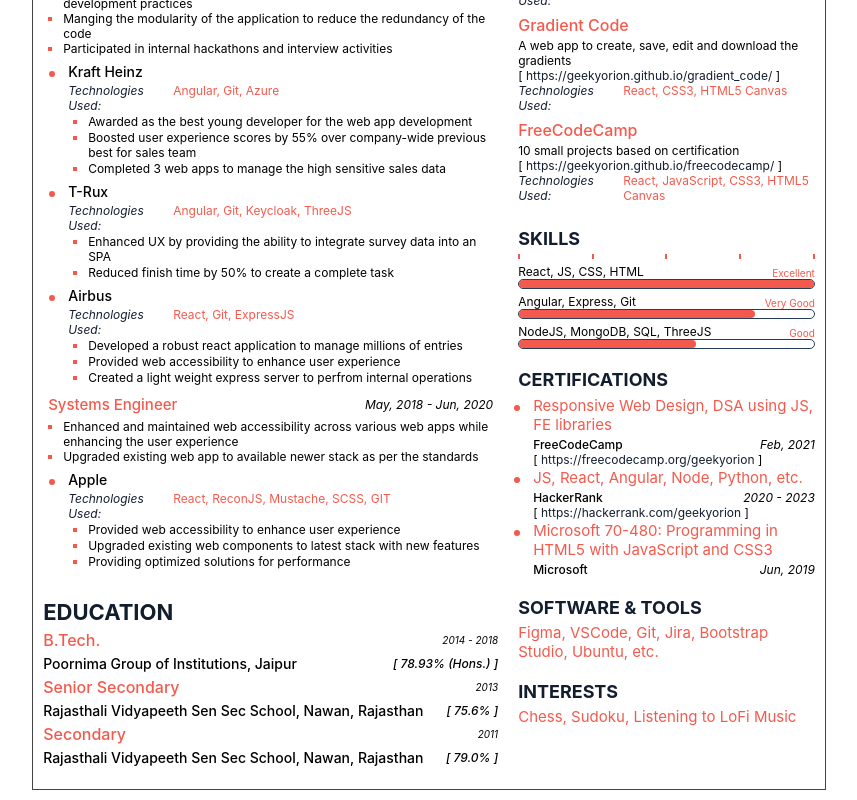
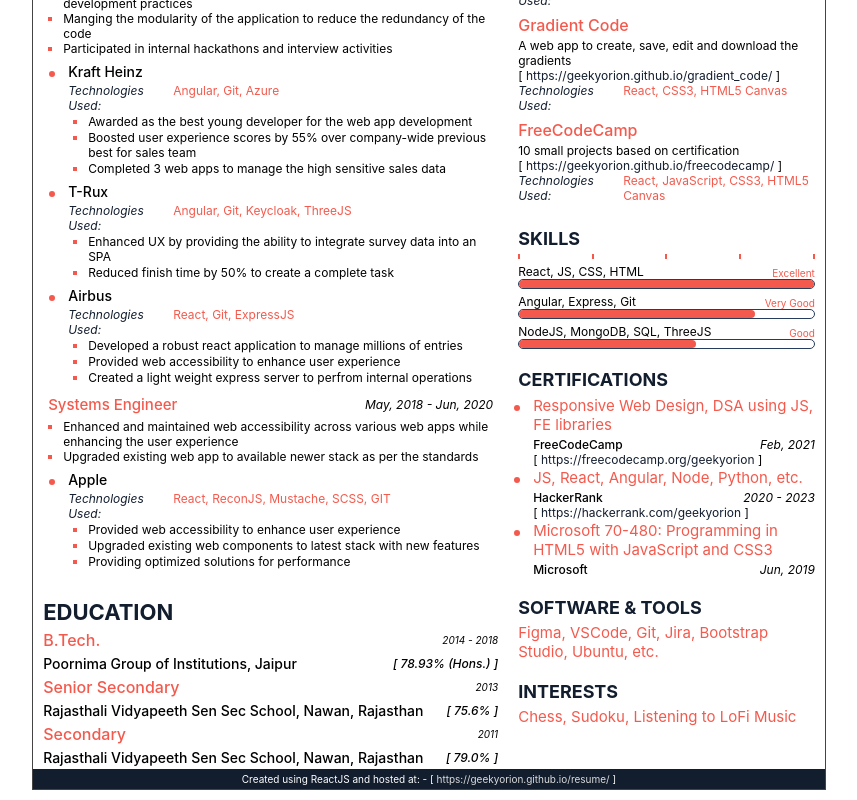
Before and after one commit to geekyorion/resume, a React (Create React App) app: page / in a window 1280 px wide. Shown: the part 343-1143 px from the top of the page, without its empty margins (211-1068 px from the left). Built offline with nearby package versions, Linux system fonts and the light colour scheme.

Commit message:
added footer

```diff
--- a/src/App.css
+++ b/src/App.css
@@ -1,6 +1,7 @@
 .wrapper {
   margin: 1rem auto;
   border: 1px solid #444;
+  position: relative;
 }
 
 .wrapper.size-A4 {
@@ -29,3 +30,18 @@
 .right-section {
   flex: 2;
 }
+
+.footer {
+  position: absolute;
+  bottom: 0;
+  background-color: var(--color-darkblue);
+  padding: 0.4rem 1rem;
+  color: var(--color-white);
+  font-size: 1rem;
+  width: 100%;
+  text-align: center;
+}
+
+.footer-link a:hover {
+  color: var(--color-red);
+}
--- a/src/App.js
+++ b/src/App.js
@@ -11,7 +11,7 @@
 
 const App = () => {
   const [state] = useState(userData);
-  const { header, experience, education, projects, others } = state;
+  const { header, experience, education, projects, others, footer } = state;
 
   return (
     <div className="wrapper size-A4">
@@ -38,6 +38,14 @@
           </div>
         </div>
       </div>
+
+      <div className="footer">
+        { footer.info }
+        {' - '}
+        <span className="footer-link">
+          [<a href={footer.link} target="_blank" rel="noopener noreferrer">&nbsp;{footer.link}&nbsp;</a>]
+        </span>
+      </div>
     </div>
   );
 }
--- a/src/data/data.json
+++ b/src/data/data.json
@@ -363,5 +363,10 @@
       "interests": true,
       "languages": false
     }
+  },
+  "footer": {
+    "info": "Created using ReactJS and hosted at: ",
+    "link": "https://geekyorion.github.io/resume/",
+    "isHidden": false
   }
 }
```
